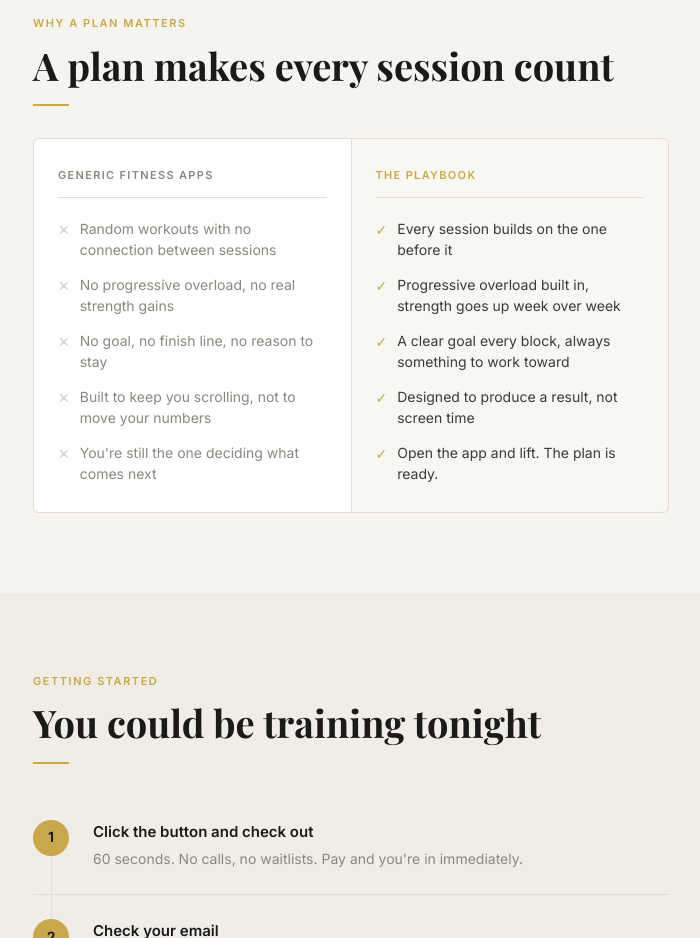
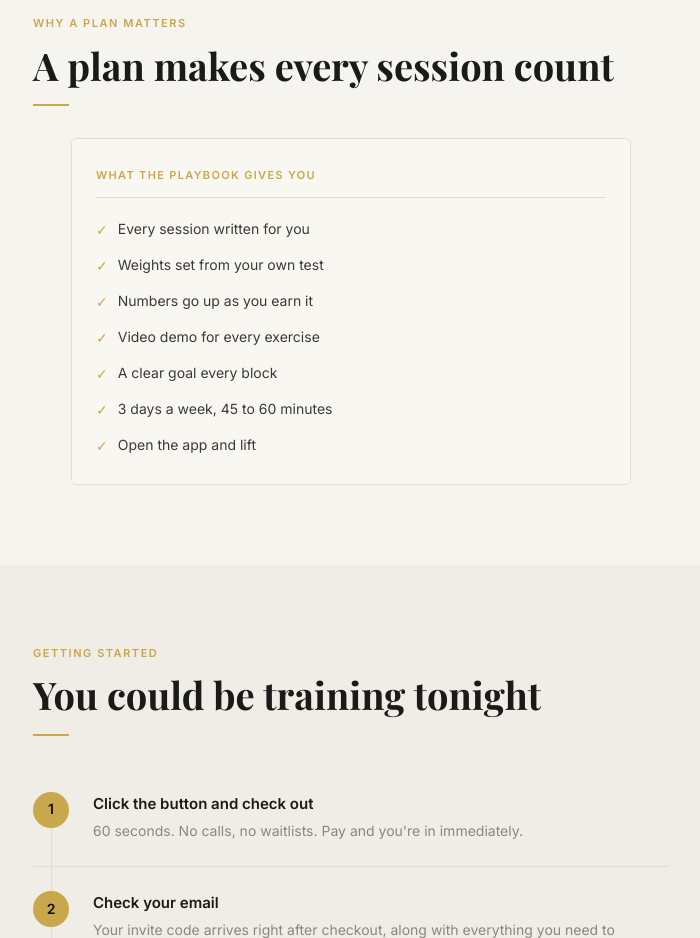
Before and after one commit to coachsangster/The-Playbook, a plain HTML site: page index.html in a window 1280 px wide. Shown: the part 2780-3718 px from the top of the page, without its empty margins (289-989 px from the left). Drawn offline with nearby package versions, Linux system fonts and the light colour scheme; a web font is replaced by a local one.

Commit message:
Replace app comparison with what The Playbook gives you
Co-Authored-By: Claude Opus 5.5 <noreply@anthropic.com>
Claude-Session: https://claude.ai/code/session_01B5gCjQLwTSrZTz1h8RnVhL

```diff
--- a/index.html
+++ b/index.html
@@ -392,22 +392,16 @@ footer a { color: #555550; text-decoration: none; }
     <span class="eyebrow">Why a plan matters</span>
     <h2>A plan makes every session count</h2>
     <div class="rule"></div>
-    <div class="compare-grid">
-      <div class="compare-col">
-        <div class="compare-header">Generic fitness apps</div>
-        <div class="compare-row bad"><span class="icon">✕</span><span>Random workouts with no connection between sessions</span></div>
-        <div class="compare-row bad"><span class="icon">✕</span><span>No progressive overload, no real strength gains</span></div>
-        <div class="compare-row bad"><span class="icon">✕</span><span>No goal, no finish line, no reason to stay</span></div>
-        <div class="compare-row bad"><span class="icon">✕</span><span>Built to keep you scrolling, not to move your numbers</span></div>
-        <div class="compare-row bad"><span class="icon">✕</span><span>You're still the one deciding what comes next</span></div>
-      </div>
+    <div class="compare-grid" style="grid-template-columns:1fr;max-width:560px;margin-left:auto;margin-right:auto;">
       <div class="compare-col winner">
-        <div class="compare-header gold">The Playbook</div>
-        <div class="compare-row good"><span class="icon">✓</span><span>Every session builds on the one before it</span></div>
-        <div class="compare-row good"><span class="icon">✓</span><span>Progressive overload built in, strength goes up week over week</span></div>
-        <div class="compare-row good"><span class="icon">✓</span><span>A clear goal every block, always something to work toward</span></div>
-        <div class="compare-row good"><span class="icon">✓</span><span>Designed to produce a result, not screen time</span></div>
-        <div class="compare-row good"><span class="icon">✓</span><span>Open the app and lift. The plan is ready.</span></div>
+        <div class="compare-header gold">What The Playbook gives you</div>
+        <div class="compare-row good"><span class="icon">✓</span><span>Every session written for you</span></div>
+        <div class="compare-row good"><span class="icon">✓</span><span>Weights set from your own test</span></div>
+        <div class="compare-row good"><span class="icon">✓</span><span>Numbers go up as you earn it</span></div>
+        <div class="compare-row good"><span class="icon">✓</span><span>Video demo for every exercise</span></div>
+        <div class="compare-row good"><span class="icon">✓</span><span>A clear goal every block</span></div>
+        <div class="compare-row good"><span class="icon">✓</span><span>3 days a week, 45 to 60 minutes</span></div>
+        <div class="compare-row good"><span class="icon">✓</span><span>Open the app and lift</span></div>
       </div>
     </div>
   </div>
```
